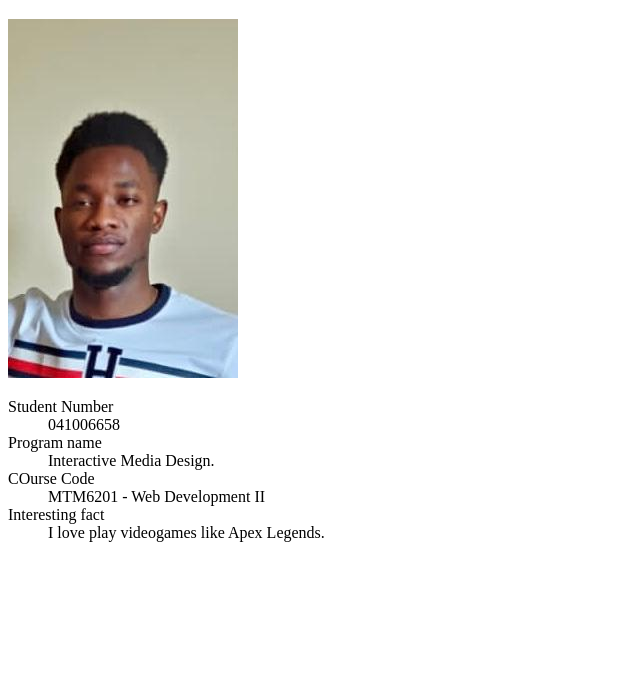
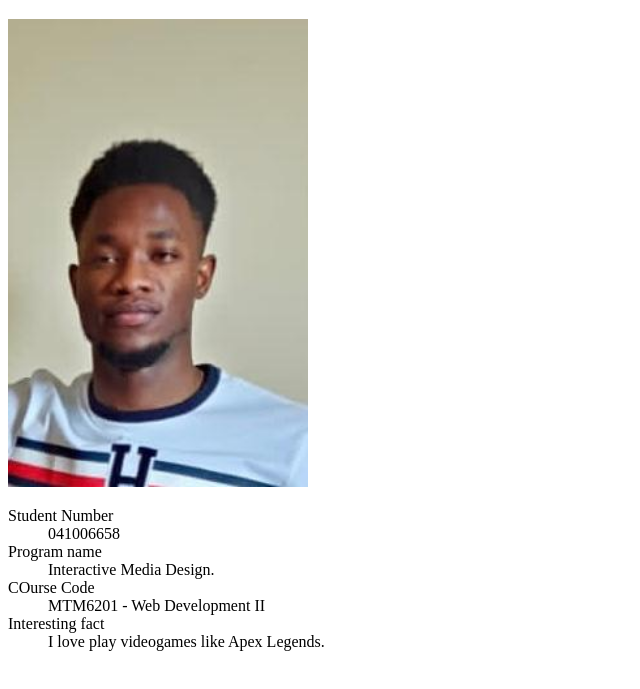
Before and after one commit to haa0018/mtm6201-week1, a plain HTML site: page index.html in a window 1280 px wide. Shown: the part 61-750 px from the top of the page, without its empty margins (0-640 px from the left). Drawn offline with Linux system fonts and the light colour scheme.

Commit message:
adjust pic size

```diff
--- a/index.html
+++ b/index.html
@@ -7,7 +7,7 @@
 </head>
 <body>
     <h1>Adeoluwakiishi Haastrup</h1>
-    <img src="My Pic.jpeg" alt="pictureofkiishi">
+    <img src="My Pic.jpeg" width="300"  alt="pictureofkiishi">
     <dl>
         <dt>Student Number</dt>
          <dd>041006658</dd>
```
